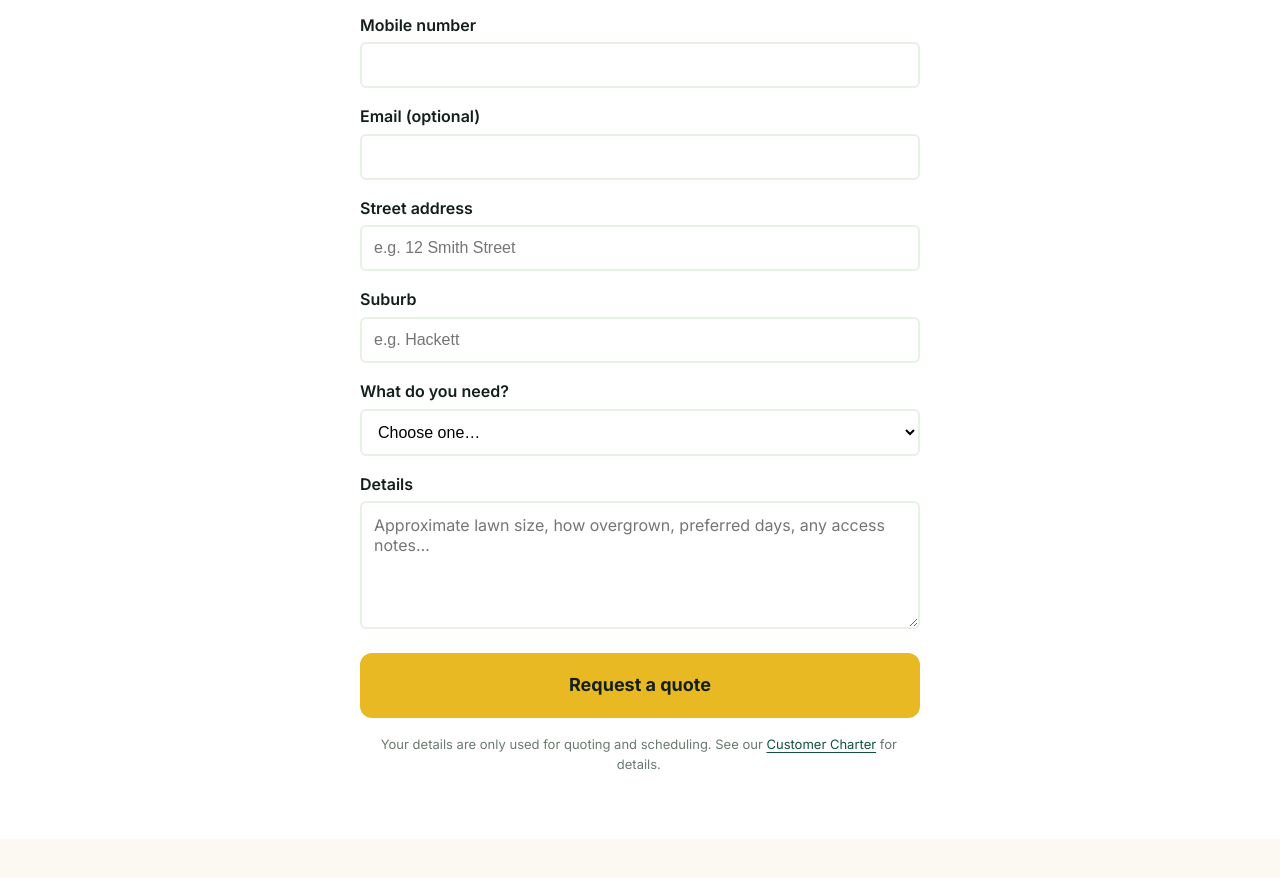
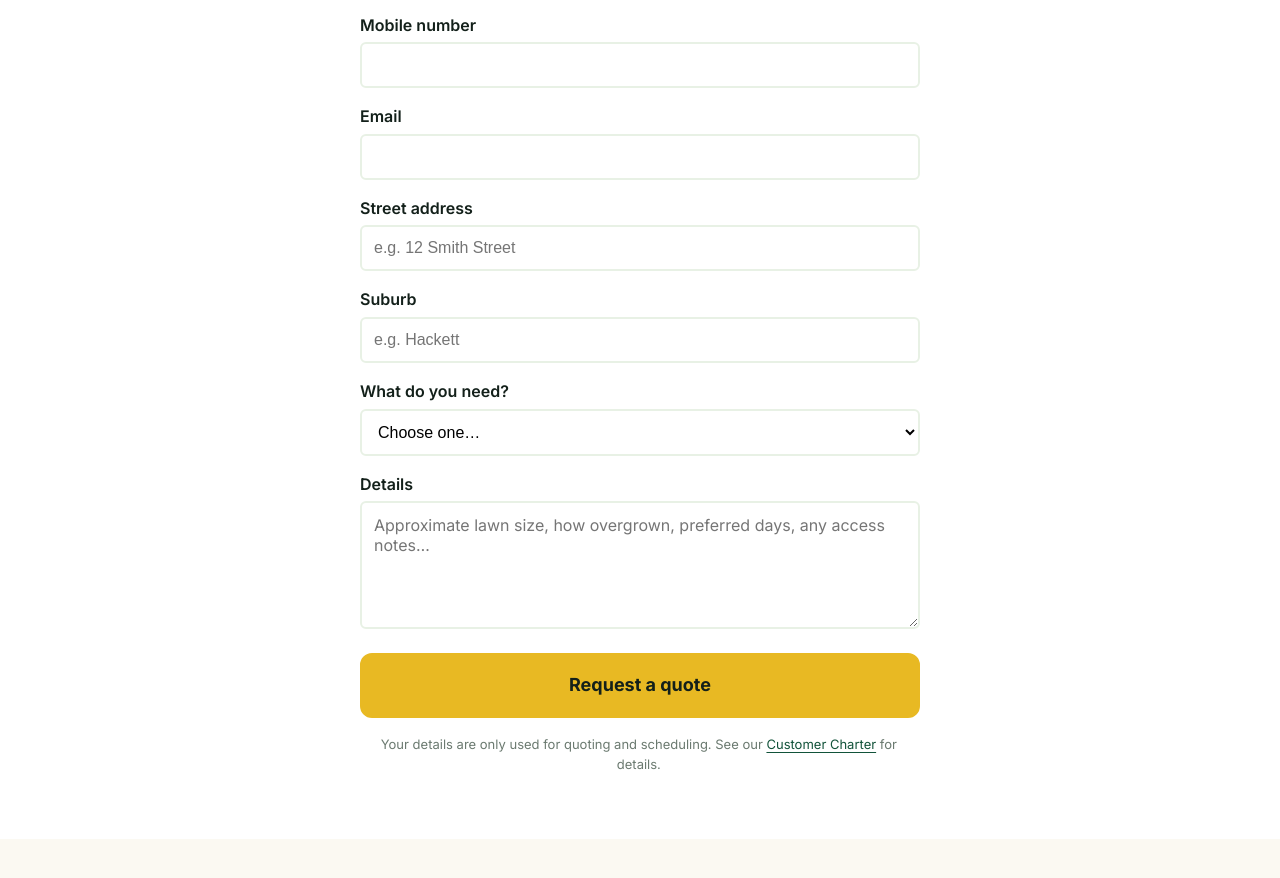
Before and after one commit to gmgriffiths1974-rgb/ecomow-canberra, a plain HTML site: page contact/index.html in a window 1280 px wide. Shown: the part 1410-2288 px from the top of the page. Drawn offline with Linux system fonts and the light colour scheme.

Commit message:
Quote form: email is required

```diff
--- a/contact/index.html
+++ b/contact/index.html
@@ -207,8 +207,8 @@
         <input id="phone" name="phone" type="tel" required inputmode="tel" style="width:100%;padding:var(--s-3);border:2px solid var(--green-100);border-radius:var(--radius-sm);font-size:1rem;background:white">
       </div>
       <div>
-        <label for="email" style="display:block;font-weight:600;margin-bottom:var(--s-1)">Email (optional)</label>
-        <input id="email" name="email" type="email" style="width:100%;padding:var(--s-3);border:2px solid var(--green-100);border-radius:var(--radius-sm);font-size:1rem;background:white">
+        <label for="email" style="display:block;font-weight:600;margin-bottom:var(--s-1)">Email</label>
+        <input id="email" name="email" type="email" required autocomplete="email" inputmode="email" style="width:100%;padding:var(--s-3);border:2px solid var(--green-100);border-radius:var(--radius-sm);font-size:1rem;background:white">
       </div>
       <div>
         <label for="street_address" style="display:block;font-weight:600;margin-bottom:var(--s-1)">Street address</label>
```
